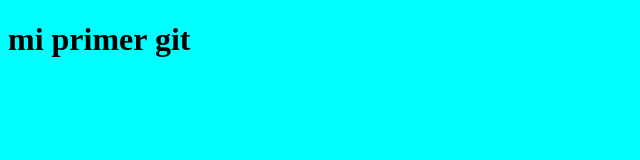
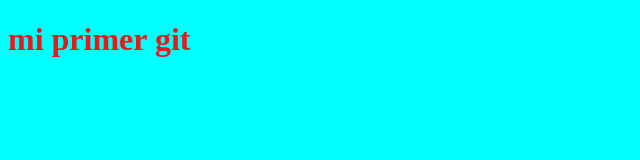
Before and after one commit to oskygon/clase-git-codo-a-codo, a plain HTML site: page index.html in a window 1280 px wide. Shown: the whole page, without its empty margins (0-640 px from the left). Drawn offline with Linux system fonts and the light colour scheme.

Commit message:
cambie color de fuente

```diff
--- a/css/styles.css
+++ b/css/styles.css
@@ -1,3 +1,4 @@
 body{
     background-color: aqua;
+    color: rgb(230, 26, 26);
 }
```
